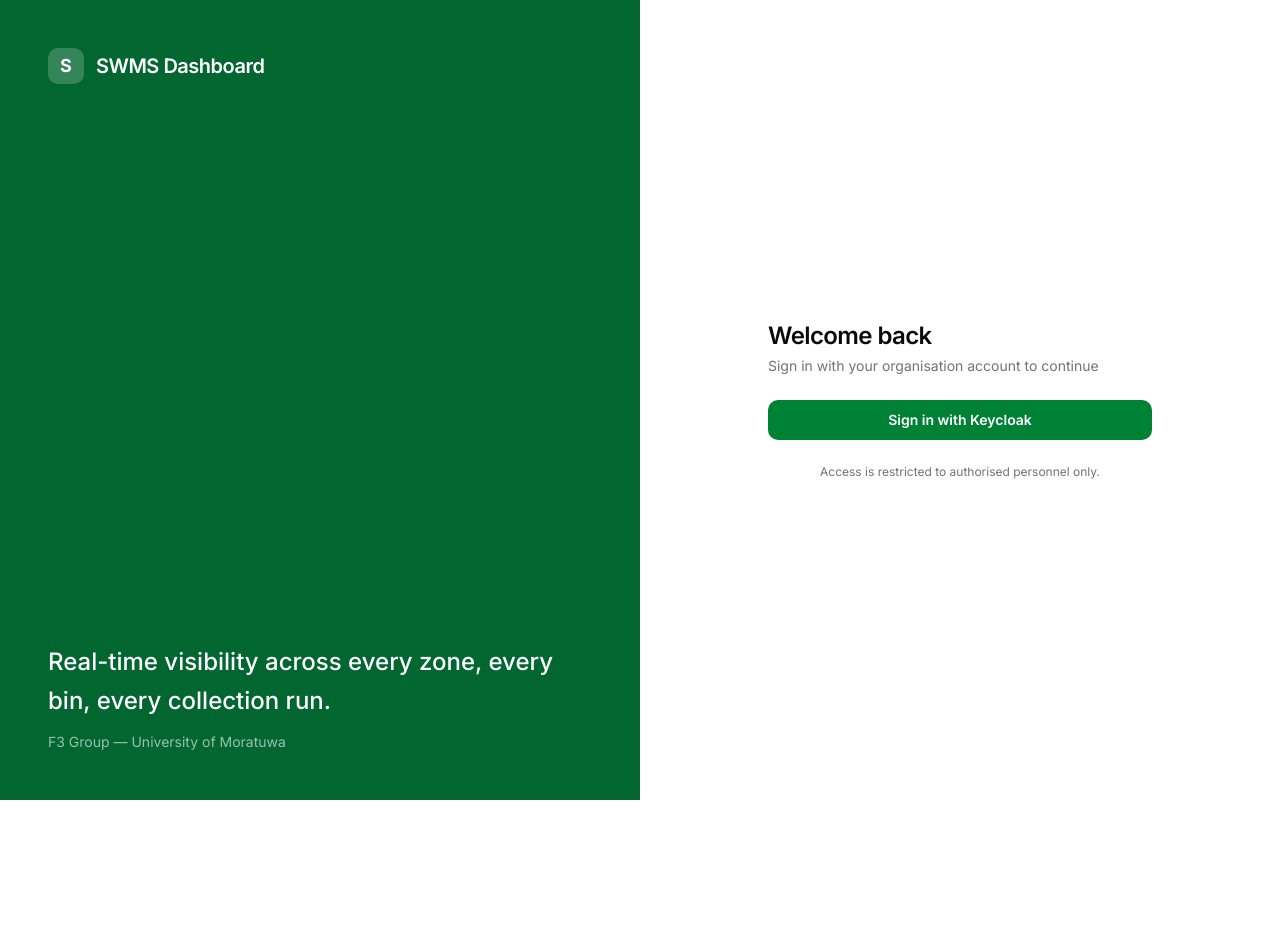
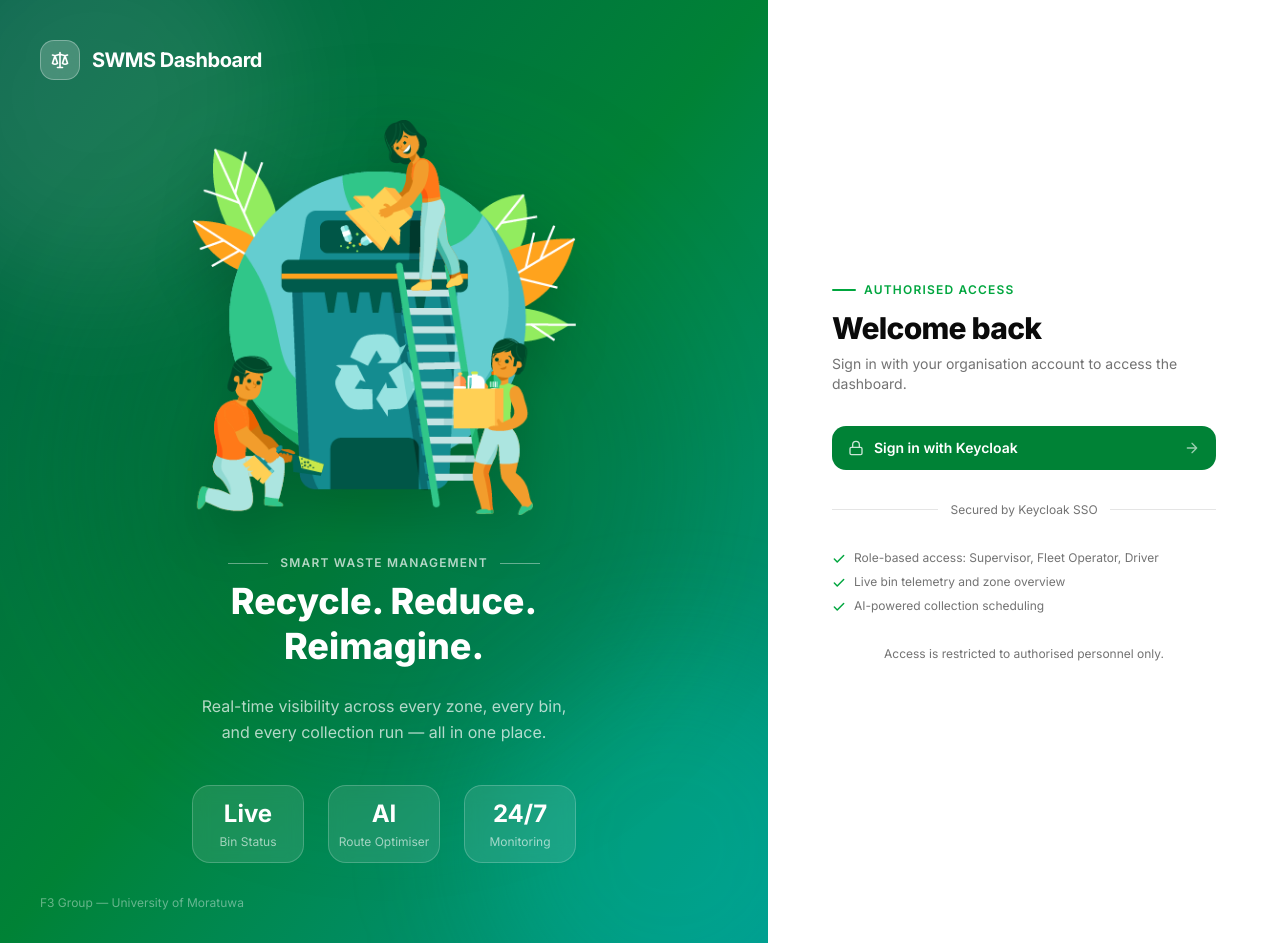
Before and after one commit to UOM-CSE-Sem4-GroupF/Smart-Waste-Management-System-Application, a Next.js app in the folder dashboard/: page /login in a window 1280 px wide. Before the commit the page ends 800 px from the top, so only its background shows below. Built offline with nearby package versions, Linux system fonts and the light colour scheme; no server answers.

Commit message:
feat(dashboard): redesign login page with vector illustration and hero panel

```diff
--- a/dashboard/src/app/login/page.tsx
+++ b/dashboard/src/app/login/page.tsx
@@ -1,58 +1,154 @@
 import { signIn } from '@/auth'
+import Image from 'next/image'
 
 export default function LoginPage() {
   return (
-    <div className="min-h-screen grid lg:grid-cols-2">
-      {/* Left — brand panel (desktop only) */}
-      <div className="hidden lg:flex flex-col justify-between bg-green-800 p-12 text-white dark:bg-green-950">
-        <div className="flex items-center gap-3">
-          <div className="flex h-9 w-9 items-center justify-center rounded-lg bg-white/20">
-            <span className="text-lg font-bold">S</span>
+    <div className="min-h-screen flex">
+      {/* Left — hero panel (desktop only) */}
+      <div className="hidden lg:flex lg:w-3/5 relative flex-col bg-linear-to-br from-emerald-800 via-green-700 to-teal-600 overflow-hidden">
+        {/* Decorative blobs */}
+        <div className="absolute -top-24 -left-24 w-96 h-96 rounded-full bg-white/10 blur-3xl" />
+        <div className="absolute -bottom-24 -right-24 w-96 h-96 rounded-full bg-teal-400/20 blur-3xl" />
+        <div className="absolute top-1/2 left-1/2 -translate-x-1/2 -translate-y-1/2 w-150 h-150 rounded-full bg-emerald-900/20 blur-3xl" />
+
+        {/* Logo / brand */}
+        <div className="relative z-10 flex items-center gap-3 p-10">
+          <div className="flex h-10 w-10 items-center justify-center rounded-xl bg-white/20 backdrop-blur-sm border border-white/30">
+            <svg className="w-5 h-5 text-white" viewBox="0 0 24 24" fill="none" stroke="currentColor" strokeWidth="2" strokeLinecap="round" strokeLinejoin="round">
+              <path d="M3 6l3 1m0 0l-3 9a5.002 5.002 0 006.001 0M6 7l3 9M6 7l6-2m6 2l3-1m-3 1l-3 9a5.002 5.002 0 006.001 0M18 7l3 9m-3-9l-6-2m0-2v2m0 16V5m0 16H9m3 0h3" />
+            </svg>
           </div>
-          <span className="text-xl font-semibold tracking-tight">SWMS Dashboard</span>
+          <span className="text-xl font-bold text-white tracking-tight">SWMS Dashboard</span>
         </div>
-        <blockquote className="space-y-3">
-          <p className="text-2xl font-medium leading-relaxed">
-            Real-time visibility across every zone, every bin, every collection run.
+
+        {/* Centre illustration + copy */}
+        <div className="relative z-10 flex flex-col items-center justify-center flex-1 text-center px-12 pb-8">
+          <div className="relative w-full max-w-sm mb-10 drop-shadow-2xl">
+            <Image
+              src="/vector%20img.png"
+              alt="Smart Waste Management illustration"
+              width={460}
+              height={420}
+              className="mx-auto"
+              priority
+            />
+          </div>
+
+          <div className="space-y-2 mb-6">
+            <div className="flex items-center justify-center gap-3">
+              <span className="h-px w-10 bg-white/40" />
+              <span className="text-white/70 text-xs font-semibold uppercase tracking-widest">Smart Waste Management</span>
+              <span className="h-px w-10 bg-white/40" />
+            </div>
+            <h2 className="text-4xl font-extrabold text-white leading-tight">
+              Recycle. Reduce.<br />Reimagine.
+            </h2>
+          </div>
+
+          <p className="text-white/70 text-base max-w-sm leading-relaxed">
+            Real-time visibility across every zone, every bin, and every collection run — all in one place.
           </p>
-          <footer className="text-sm text-white/60">F3 Group — University of Moratuwa</footer>
-        </blockquote>
+
+          {/* Stats strip */}
+          <div className="mt-10 grid grid-cols-3 gap-6 w-full max-w-sm">
+            {[
+              { value: 'Live', label: 'Bin Status' },
+              { value: 'AI', label: 'Route Optimiser' },
+              { value: '24/7', label: 'Monitoring' },
+            ].map(({ value, label }) => (
+              <div key={label} className="flex flex-col items-center gap-1 rounded-2xl bg-white/10 backdrop-blur-sm border border-white/20 py-3 px-2">
+                <span className="text-2xl font-bold text-white">{value}</span>
+                <span className="text-white/60 text-xs text-center">{label}</span>
+              </div>
+            ))}
+          </div>
+        </div>
+
+        {/* Footer */}
+        <div className="relative z-10 px-10 pb-8 text-white/40 text-xs">
+          F3 Group — University of Moratuwa
+        </div>
       </div>
 
       {/* Right — sign-in form */}
-      <div className="flex items-center justify-center bg-background p-8">
-        <div className="mx-auto w-full max-w-sm space-y-6">
+      <div className="flex-1 flex flex-col items-center justify-center bg-background px-8 py-12">
+        <div className="w-full max-w-sm space-y-8">
+
           {/* Mobile-only logo */}
-          <div className="flex items-center gap-2 lg:hidden">
-            <div className="h-7 w-7 rounded-lg bg-green-700" />
-            <span className="text-lg font-semibold">SWMS Dashboard</span>
+          <div className="flex items-center gap-3 lg:hidden">
+            <div className="flex h-9 w-9 items-center justify-center rounded-xl bg-green-700">
+              <svg className="w-4 h-4 text-white" viewBox="0 0 24 24" fill="none" stroke="currentColor" strokeWidth="2.5" strokeLinecap="round" strokeLinejoin="round">
+                <path d="M3 6l3 1m0 0l-3 9a5.002 5.002 0 006.001 0M6 7l3 9M6 7l6-2m6 2l3-1m-3 1l-3 9a5.002 5.002 0 006.001 0M18 7l3 9m-3-9l-6-2m0-2v2m0 16V5m0 16H9m3 0h3" />
+              </svg>
+            </div>
+            <span className="text-lg font-bold tracking-tight">SWMS Dashboard</span>
           </div>
 
-          <div className="space-y-1">
-            <h1 className="text-2xl font-semibold tracking-tight">Welcome back</h1>
+          {/* Heading */}
+          <div className="space-y-2">
+            <div className="flex items-center gap-2 text-green-600 text-xs font-semibold uppercase tracking-widest mb-3">
+              <span className="h-0.5 w-6 bg-green-600 rounded-full inline-block" />
+              Authorised Access
+            </div>
+            <h1 className="text-3xl font-extrabold tracking-tight">Welcome back</h1>
             <p className="text-sm text-muted-foreground">
-              Sign in with your organisation account to continue
+              Sign in with your organisation account to access the dashboard.
             </p>
           </div>
 
+          {/* Sign-in form */}
           <form
             action={async () => {
               'use server'
-              // Force Keycloak to show the credential screen instead of reusing SSO silently.
               await signIn(
                 'keycloak',
                 { redirectTo: '/dashboard' },
                 { prompt: 'login' },
               )
             }}
+            className="space-y-4"
           >
             <button
               type="submit"
-              className="w-full rounded-lg bg-green-700 px-4 py-2.5 text-sm font-semibold text-white transition-colors hover:bg-green-800 focus-visible:outline-none focus-visible:ring-2 focus-visible:ring-green-600 focus-visible:ring-offset-2"
+              className="group w-full flex items-center justify-center gap-2.5 rounded-xl bg-green-700 px-4 py-3 text-sm font-semibold text-white transition-all duration-200 hover:bg-green-800 hover:shadow-lg hover:shadow-green-700/25 focus-visible:outline-none focus-visible:ring-2 focus-visible:ring-green-600 focus-visible:ring-offset-2"
             >
+              {/* Keycloak lock icon */}
+              <svg className="w-4 h-4 opacity-80 group-hover:opacity-100 transition-opacity" viewBox="0 0 24 24" fill="none" stroke="currentColor" strokeWidth="2" strokeLinecap="round" strokeLinejoin="round">
+                <rect x="3" y="11" width="18" height="11" rx="2" ry="2" />
+                <path d="M7 11V7a5 5 0 0110 0v4" />
+              </svg>
               Sign in with Keycloak
+              <svg className="w-4 h-4 ml-auto opacity-60 group-hover:opacity-100 group-hover:translate-x-0.5 transition-all" viewBox="0 0 24 24" fill="none" stroke="currentColor" strokeWidth="2" strokeLinecap="round" strokeLinejoin="round">
+                <path d="M5 12h14M12 5l7 7-7 7" />
+              </svg>
             </button>
           </form>
+
+          {/* Divider */}
+          <div className="relative">
+            <div className="absolute inset-0 flex items-center">
+              <span className="w-full border-t border-border" />
+            </div>
+            <div className="relative flex justify-center text-xs">
+              <span className="bg-background px-3 text-muted-foreground">Secured by Keycloak SSO</span>
+            </div>
+          </div>
+
+          {/* Features list */}
+          <ul className="space-y-2">
+            {[
+              'Role-based access: Supervisor, Fleet Operator, Driver',
+              'Live bin telemetry and zone overview',
+              'AI-powered collection scheduling',
+            ].map((feat) => (
+              <li key={feat} className="flex items-start gap-2 text-xs text-muted-foreground">
+                <svg className="w-3.5 h-3.5 mt-0.5 shrink-0 text-green-600" viewBox="0 0 24 24" fill="none" stroke="currentColor" strokeWidth="2.5" strokeLinecap="round" strokeLinejoin="round">
+                  <path d="M20 6L9 17l-5-5" />
+                </svg>
+                {feat}
+              </li>
+            ))}
+          </ul>
 
           <p className="text-center text-xs text-muted-foreground">
             Access is restricted to authorised personnel only.
```
Also changed, not shown: dashboard/public/vector img.png (added).
